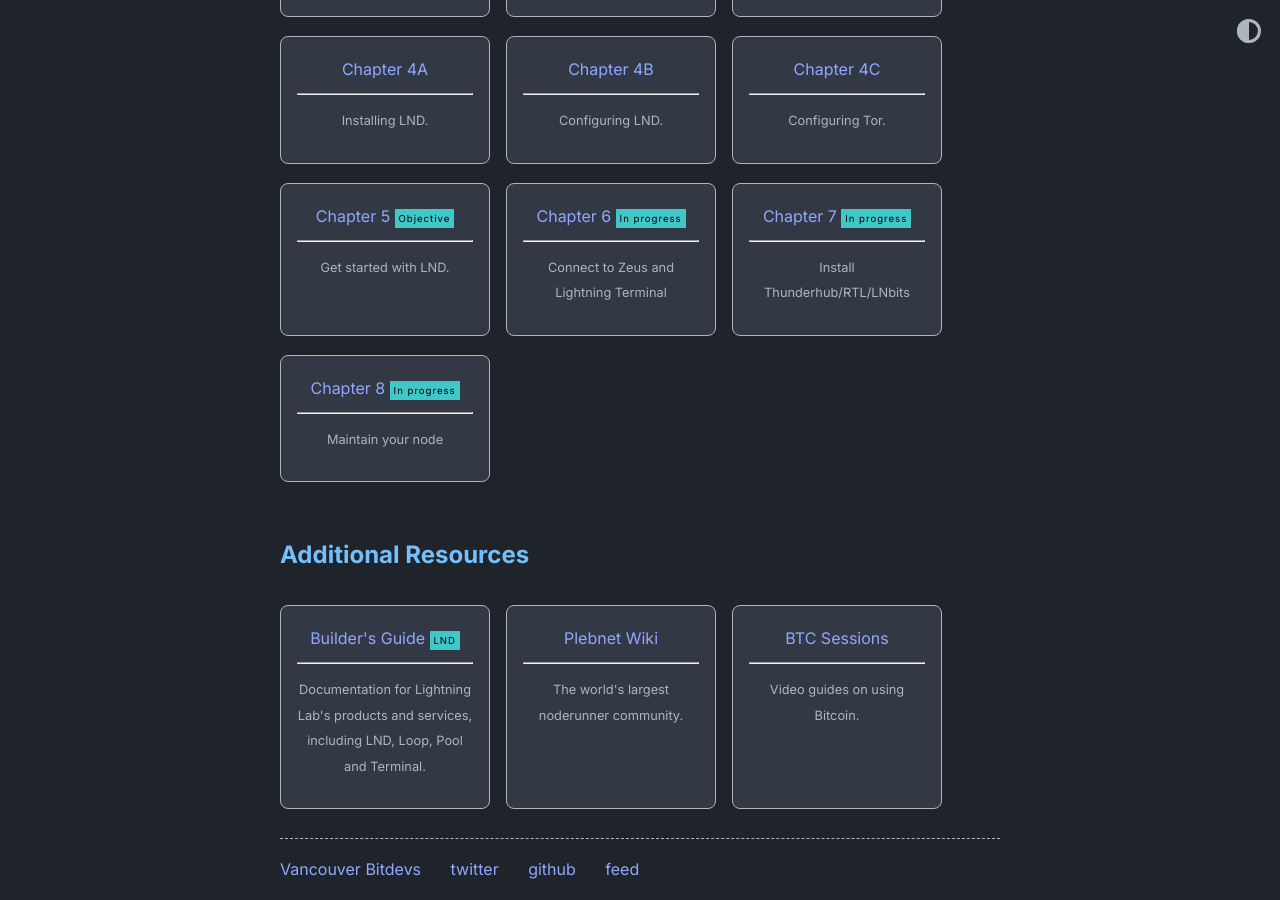
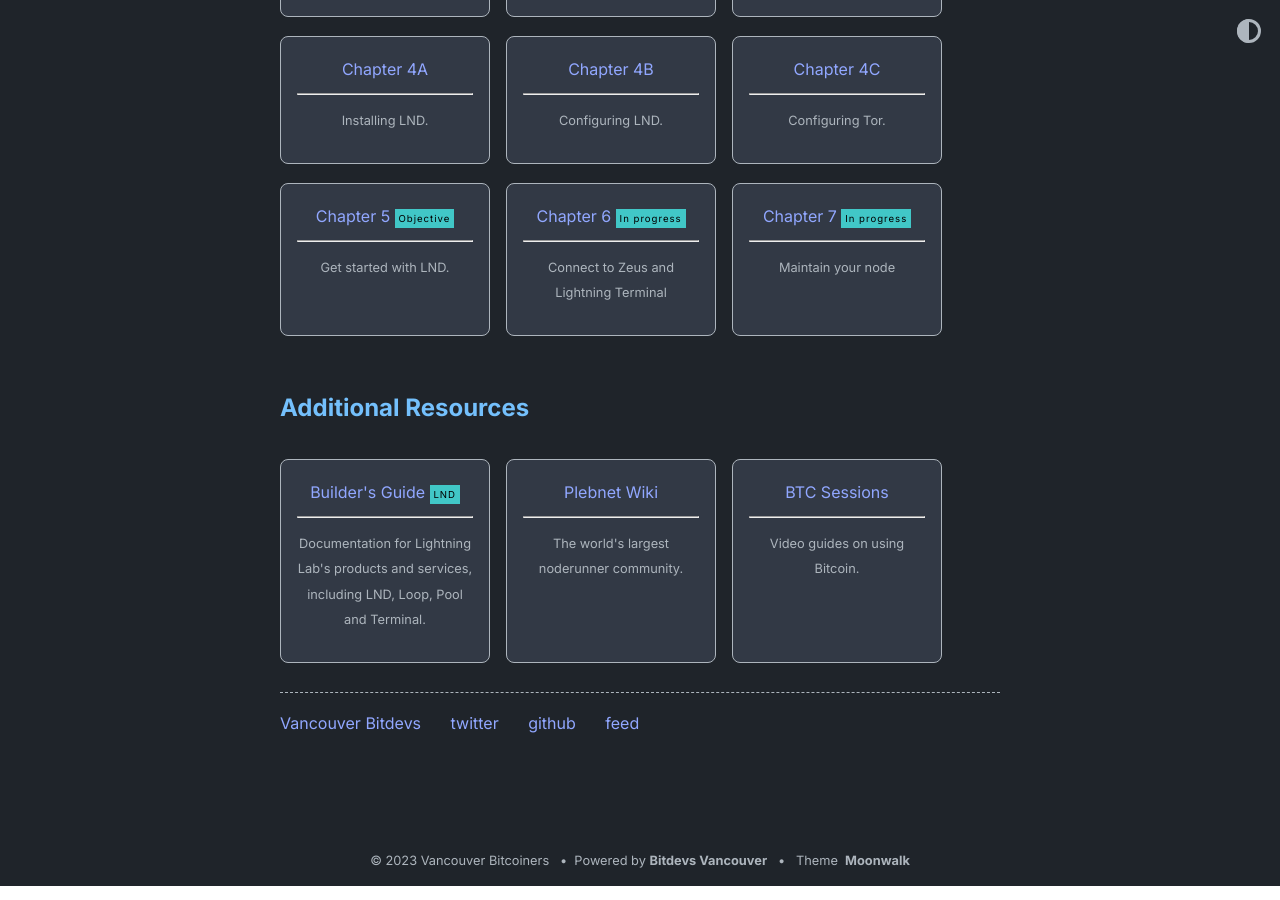
Before and after one commit to VancouverBitdevs/nodeacademy, a Jekyll site: the page built from index.md, in a window 1280 px wide and 900 px high, scrolled down 772 px. Built offline with Jekyll 4.4.1, drawn with Linux system fonts in a browser that asks for light colours.

Commit message:
adjust agenda

```diff
--- a/_data/home.yml
+++ b/_data/home.yml
@@ -60,11 +60,6 @@ project_entries:
 
   - title: Chapter 7
     url: overview-post
-    desc: Install Thunderhub/RTL/LNbits
-    highlight: In progress
-
-  - title: Chapter 8
-    url: overview-post
     desc: Maintain your node
     highlight: In progress
 
```
